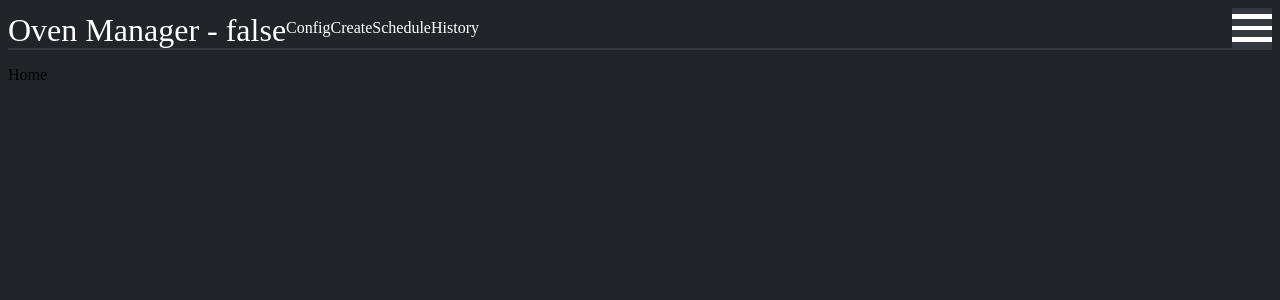
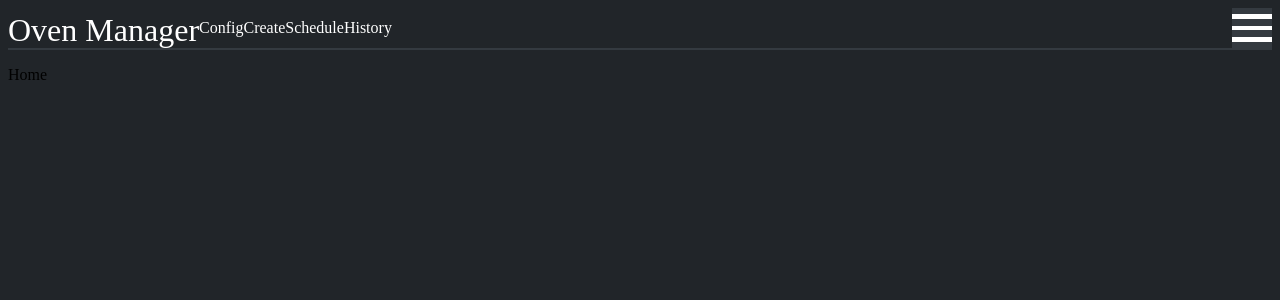
Before and after one commit to Jamman214/oven-manager, a React (Vite) app in the folder frontend/: page / in a window 1280 px wide. Shown: the top 300 px of the page. Built offline with nearby package versions, Linux system fonts and the light colour scheme.

Commit message:
removed debugging from brand

```diff
--- a/frontend/src/components/NavBar.tsx
+++ b/frontend/src/components/NavBar.tsx
@@ -44,7 +44,7 @@ function NavBar({ brand, items }: NavBarProps) {
                 to={brand.link}
                 onClick={() => setExpanded(false)}
             >
-                {brand.text} - {String(expanded)}
+                {brand.text}
             </NavLink>
                 <div className="navbar-collapse">
                     {items.map((item: NavItem, i) => {
```
